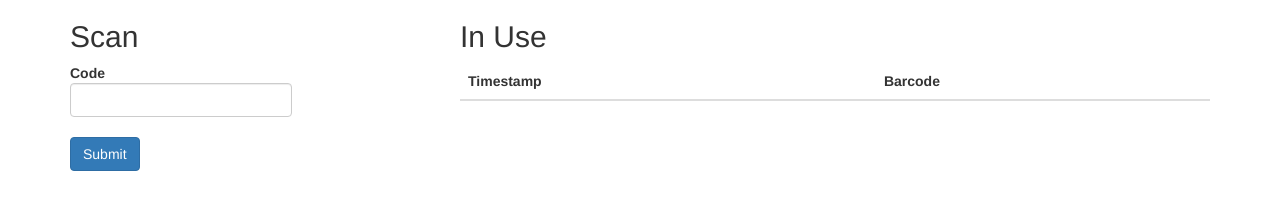
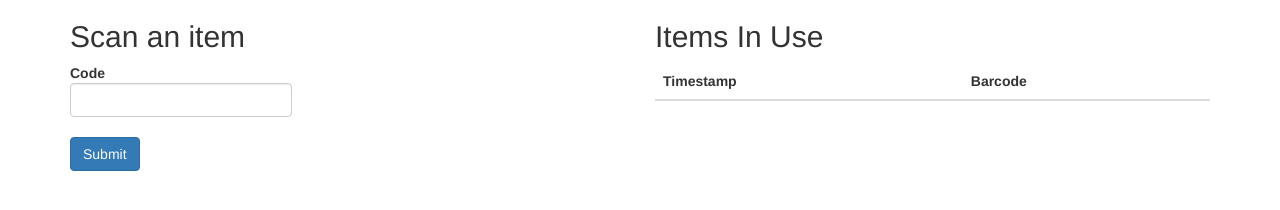
Before and after one commit to SamWhillance/scanner-app, a website: page public/index.html in a window 1280 px wide. Drawn offline with nearby package versions, Linux system fonts and the light colour scheme; some packages are replaced by stand-ins of ours; no server answers; a script that the page names is missing.

```diff
--- a/public/index.html
+++ b/public/index.html
@@ -2,7 +2,7 @@
 <html lang="en" ng-app="myApp">
 
 <head>
-	<title>Version 1</title>
+	<title>VacLock</title>
 	<meta charset="utf-8">
 	<meta http-equiv="X-UA-Compatible" content="IE=edge">
 	<meta name="viewport" content="width=device-width, initial-scale=1">
@@ -13,8 +13,8 @@
 	<div class="container">
 		<div class="row">
 
-			<div class="col-xs-12 col-sm-4">
-				<h2>Scan</h2>
+			<div class="col-xs-12 col-lg-6">
+				<h2>Scan an item</h2>
 
 				<div class="form-group">
 					<label>
@@ -27,8 +27,8 @@
 
 			</div>
 
-			<div class="col-xs-12 col-sm-8">
-				<h2>In Use</h2>
+			<div class="col-xs-12 col-lg-6">
+				<h2>Items In Use</h2>
 
 				<table class="table">
 					<thead>
```
Also changed, not shown: server.js (+10 -0 lines), 1 other file.
